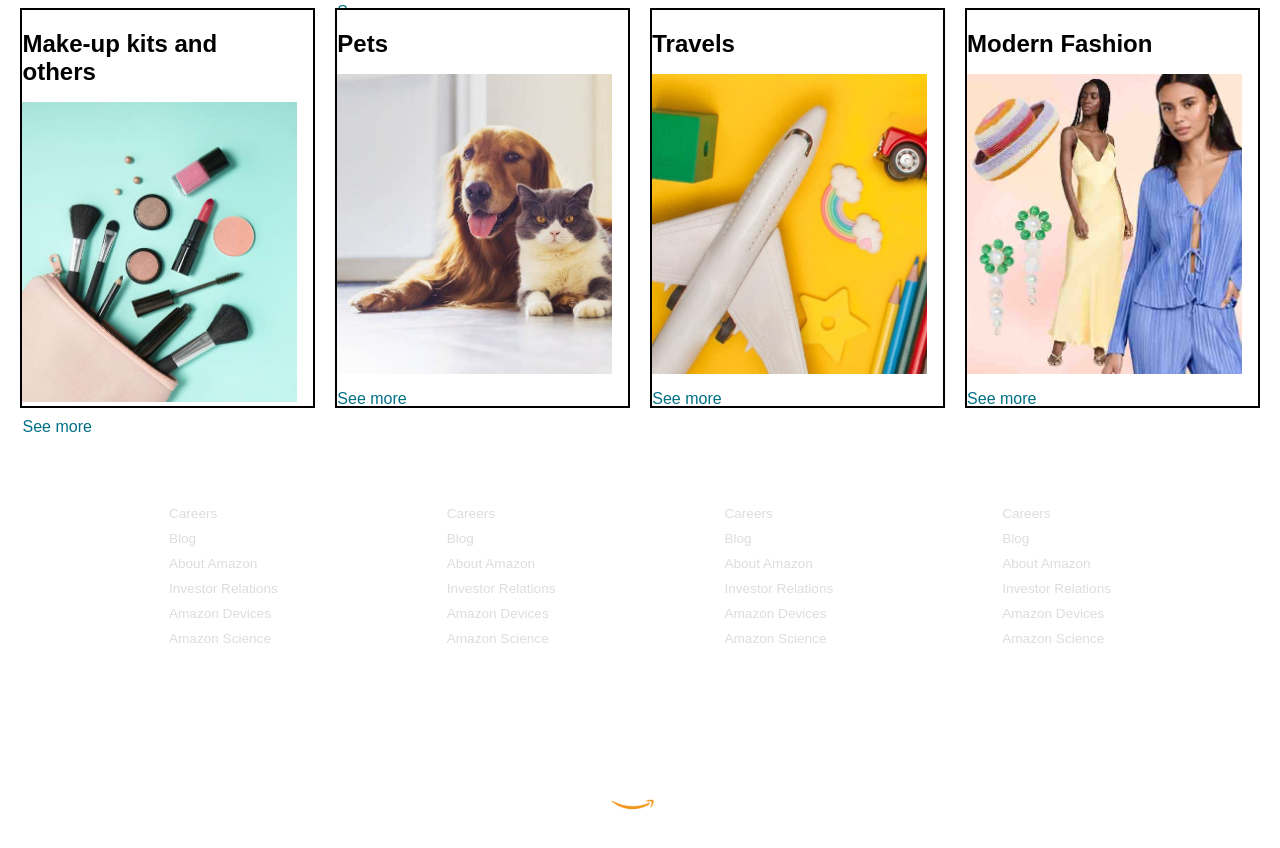
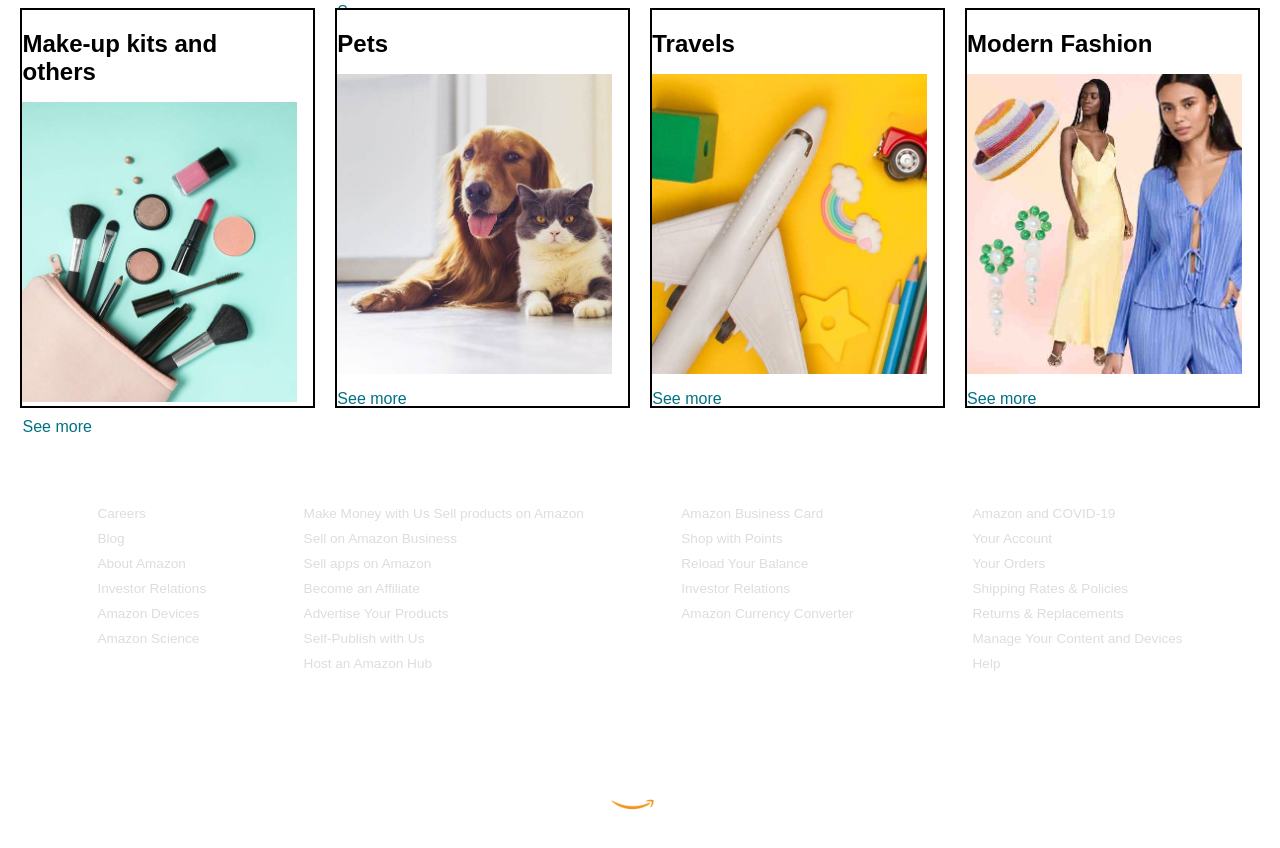
Before and after one commit to tanvir-talha058/AmazonClone, a plain HTML site: page index.html in a window 1280 px wide. Shown: the part 902-1750 px from the top of the page. Drawn offline with Linux system fonts and the light colour scheme; a small style sheet from the web is missing.

Commit message:
bug fixed

```diff
--- a/index.html
+++ b/index.html
@@ -152,35 +152,38 @@
             </ul>
 
             <ul>
-                <p>Get to know us</p>
-                <a>Careers</a>
-                <a>Blog</a>
-                <a>About Amazon</a>
-                <a>Investor Relations</a>
-                <a>Amazon Devices</a>
-                <a>Amazon Science</a>
+                <p>Make Money with Us</p>
+                <a>
+                    Make Money with Us
+                    Sell products on Amazon</a>
+                <a>Sell on Amazon Business</a>
+                <a>Sell apps on Amazon</a>
+                <a>Become an Affiliate</a>
+                <a>Advertise Your Products</a>
+                <a>Self-Publish with Us</a>
+                <a>Host an Amazon Hub</a>
 
             </ul>
 
             <ul>
-                <p>Get to know us</p>
-                <a>Careers</a>
-                <a>Blog</a>
-                <a>About Amazon</a>
+                <p>Amazon Payment Products</p>
+                <a>Amazon Business Card</a>
+                <a>Shop with Points</a>
+                <a>Reload Your Balance</a>
                 <a>Investor Relations</a>
-                <a>Amazon Devices</a>
-                <a>Amazon Science</a>
+                <a>Amazon Currency Converter</a>
 
             </ul>
 
             <ul>
-                <p>Get to know us</p>
-                <a>Careers</a>
-                <a>Blog</a>
-                <a>About Amazon</a>
-                <a>Investor Relations</a>
-                <a>Amazon Devices</a>
-                <a>Amazon Science</a>
+                <p>Let Us Help You</p>
+                <a>Amazon and COVID-19</a>
+                <a>Your Account</a>
+                <a>Your Orders</a>
+                <a>Shipping Rates & Policies</a>
+                <a>Returns & Replacements</a>
+                <a>Manage Your Content and Devices</a>
+                <a>Help</a>
 
             </ul>
 
```
